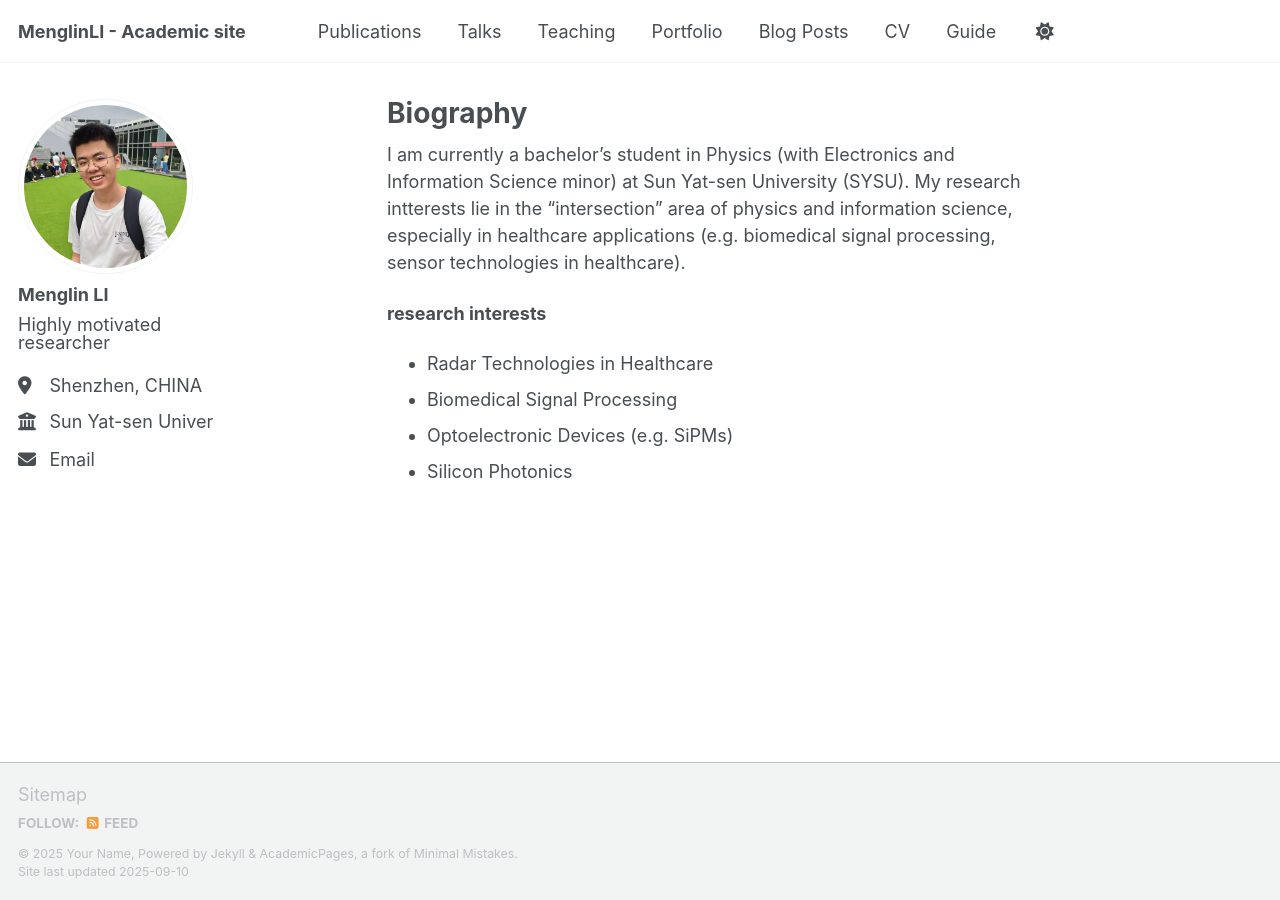
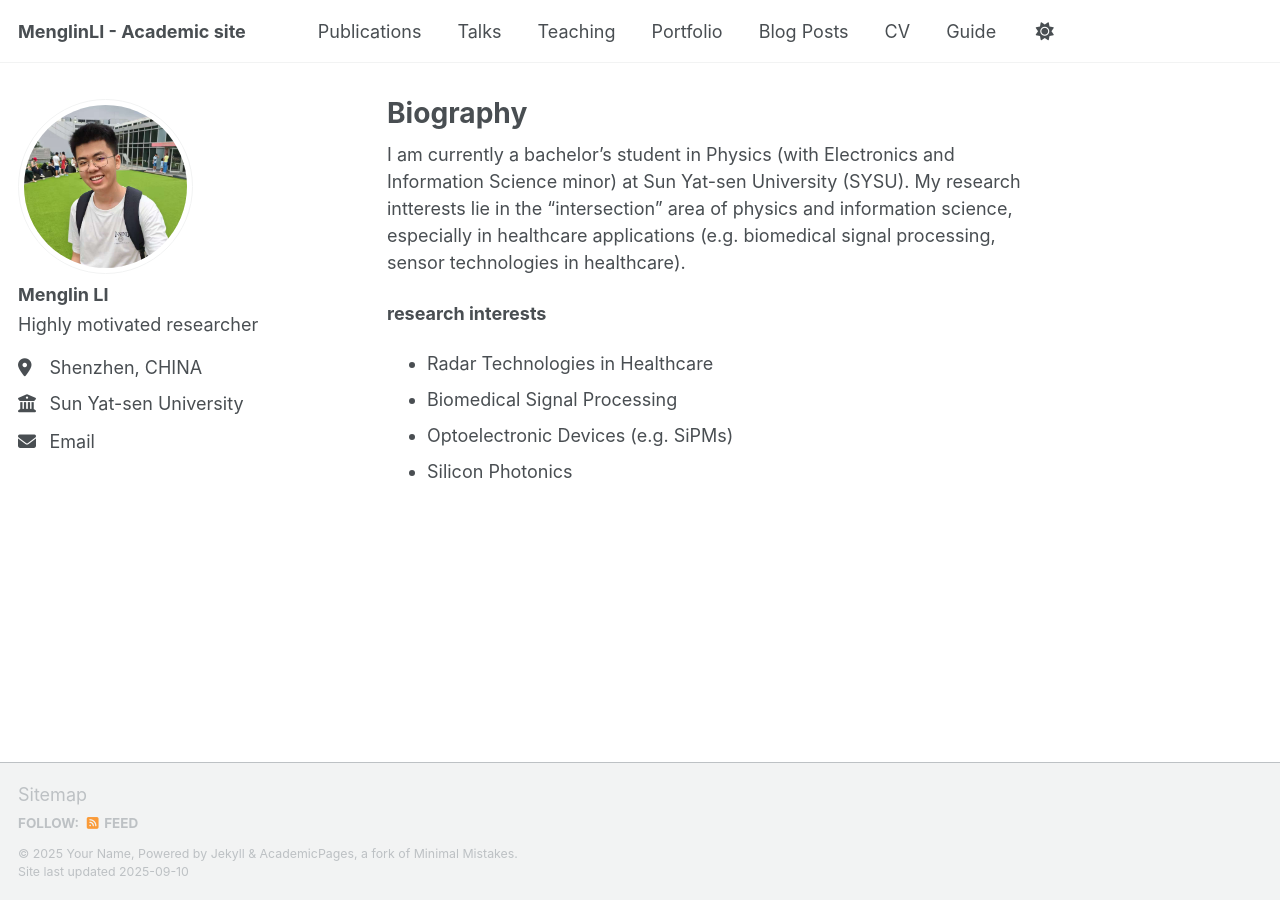
Before and after one commit to li-menglin/li-menglin.github.io, a Jekyll site: the page built from _pages/about.md, in a window 1280 px wide. Built offline with Jekyll 4.4.1, drawn with Linux system fonts in a browser that asks for light colours; a script that is not in the unit is left out.

Commit message:
Update _sidebar.scss

```diff
--- a/_sass/layout/_sidebar.scss
+++ b/_sass/layout/_sidebar.scss
@@ -25,7 +25,7 @@
   }
 
   @include breakpoint($large) {
-    @include span(2 of 12); // 原来是 2 of 12，这里改成 3 of 12
+    @include span(3 of 12); // 原来是 2 of 12，这里改成 3 of 12
     opacity: 1;
     -webkit-transition: opacity 0.2s ease-in-out;
     transition: opacity 0.2s ease-in-out;
```
